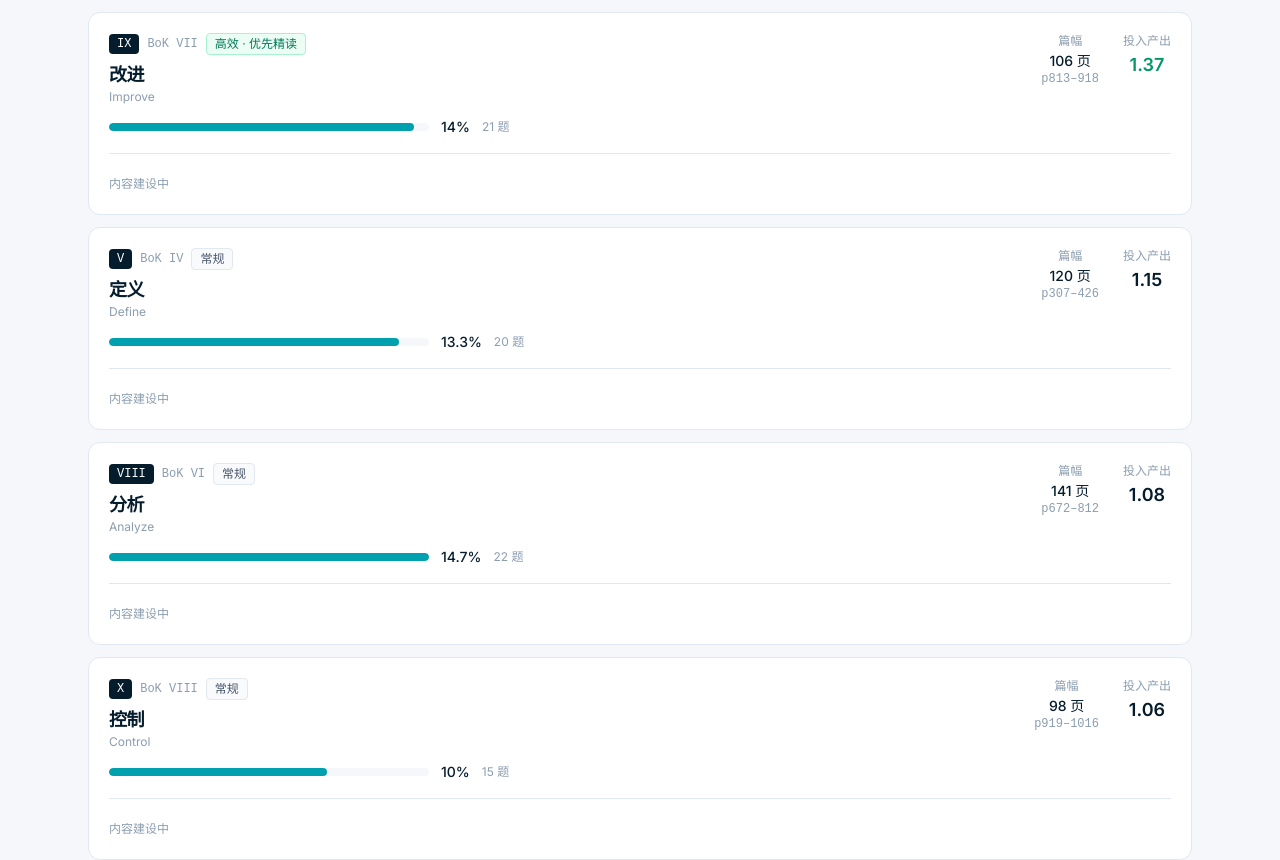
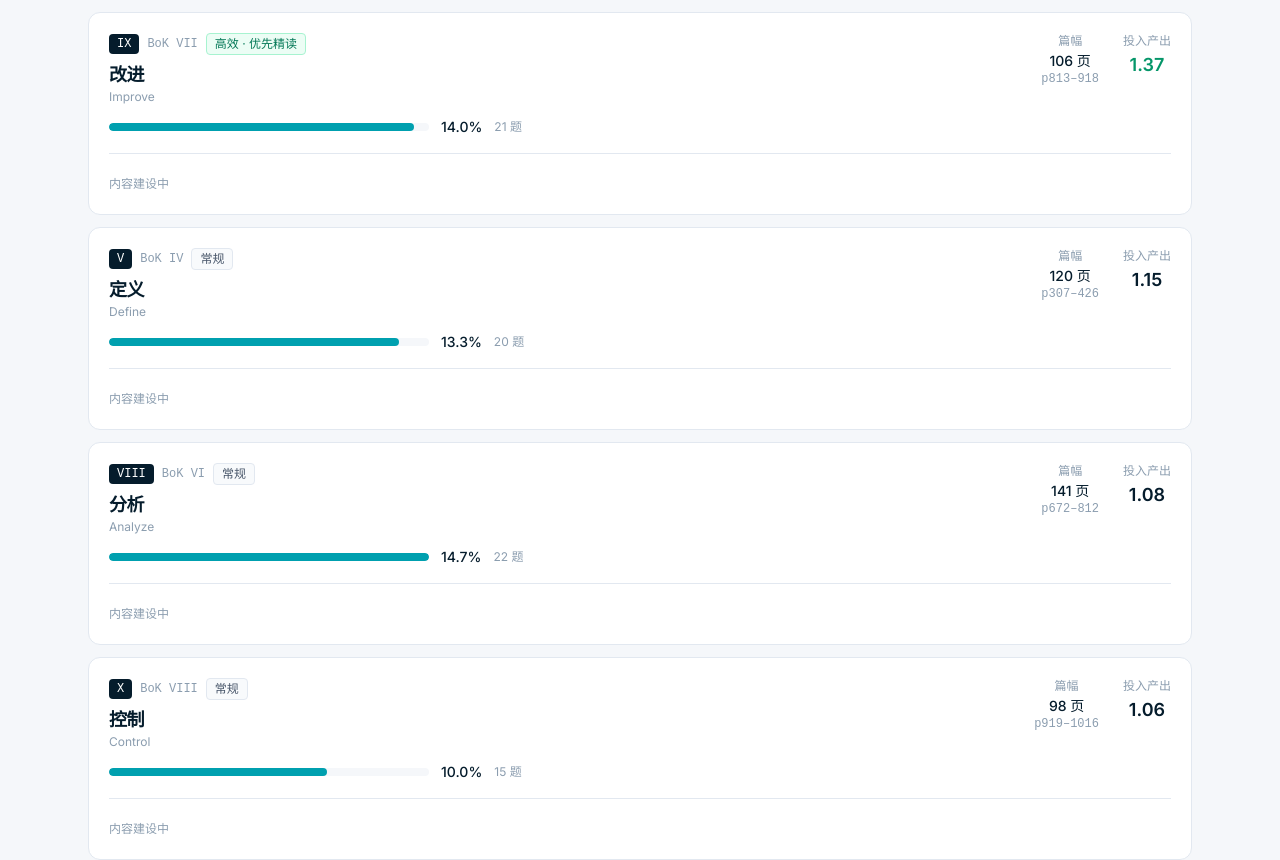
Before and after one commit to 13811370971n-stack/ai-quality-portal, a Next.js app in the folder frontend/: page /learn/cssbb in a window 1280 px wide. Shown: the part 1067-1927 px from the top of the page. Built offline with nearby package versions, Linux system fonts and the light colour scheme.

Commit message:
fix(learn): consistent decimal places on directly compared percentages
26.7% vs 24% read as different precisions; both now show one decimal.
Same for estimated question counts per topic.

```diff
--- a/frontend/src/pages/learn/cssbb/index.tsx
+++ b/frontend/src/pages/learn/cssbb/index.tsx
@@ -145,7 +145,7 @@ export default function CSSBBOverviewPage() {
                           />
                         </div>
                         <span className="text-sm font-medium text-mckinsey-navy">
-                          {s.examPct}%
+                          {s.examPct.toFixed(1)}%
                         </span>
                         <span className="text-xs text-mckinsey-muted">{s.examQ} 题</span>
                       </div>
```
